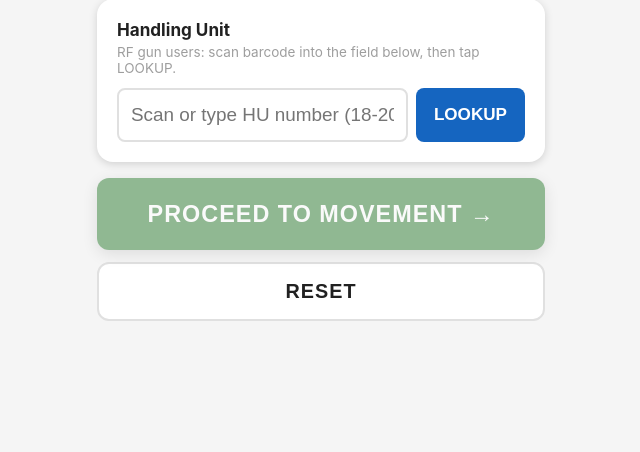
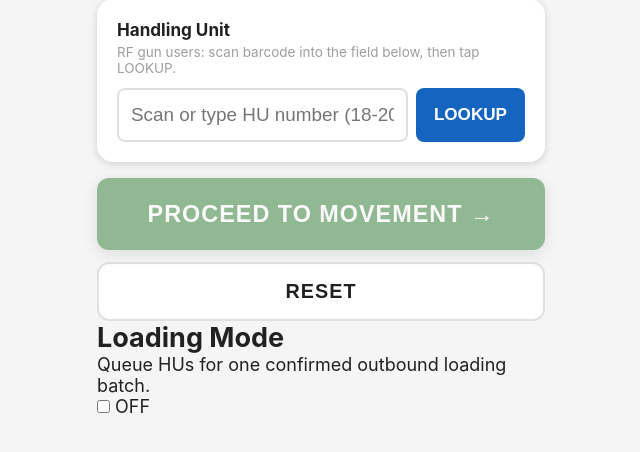
Before and after one commit to ppc8040/indus-warehouse-tracker, a Flask app: page / in a window 1280 px wide. Shown: the part 318-770 px from the top of the page, without its empty margins (319-959 px from the left). Run offline with Flask 3, Linux system fonts and the light colour scheme; parts of the project's set-up code (start-up, migrations or seed data) failed here and were passed over; some libraries are stand-ins or nearby versions.

Commit message:
Add loading mode section to index.html

```diff
--- a/templates/worker/index.html
+++ b/templates/worker/index.html
@@ -752,6 +752,56 @@
     </div>
   </div>
 
+  <section class="loading-mode-card" id="loadingModeCard">
+  <div class="loading-mode-row">
+    <div>
+      <h2>Loading Mode</h2>
+      <p>Queue HUs for one confirmed outbound loading batch.</p>
+    </div>
+
+    <label class="loading-switch">
+      <input id="loadingModeToggle" type="checkbox">
+      <span>OFF</span>
+    </label>
+  </div>
+
+  <div id="loadingQueuePanel" hidden>
+    <div class="loading-queue-header">
+      <strong>Loading queue</strong>
+      <span id="loadingQueueCount">0 HUs</span>
+    </div>
+
+    <div class="loading-queue-actions">
+      <button id="addToLoadingButton" type="button" class="btn btn-warning">
+        Add scanned HU
+      </button>
+
+      <button id="clearLoadingButton" type="button" class="btn btn-secondary">
+        Clear queue
+      </button>
+
+      <a id="reviewLoadingButton" class="btn btn-warning" href="/loading-review">
+        Review loading
+      </a>
+    </div>
+
+    <div class="loading-queue-table-wrap">
+      <table class="loading-queue-table">
+        <thead>
+          <tr>
+            <th>#</th>
+            <th>Handling Unit</th>
+            <th>Part</th>
+            <th>Qty</th>
+            <th></th>
+          </tr>
+        </thead>
+        <tbody id="loadingQueueBody"></tbody>
+      </table>
+    </div>
+  </div>
+</section>
+
   <!-- ═══ SCREEN 2: CONFIRM & CHOOSE MOVEMENT ═══ -->
   <div class="scr" id="scrAction">
     <div class="card" id="palletCard">
```
